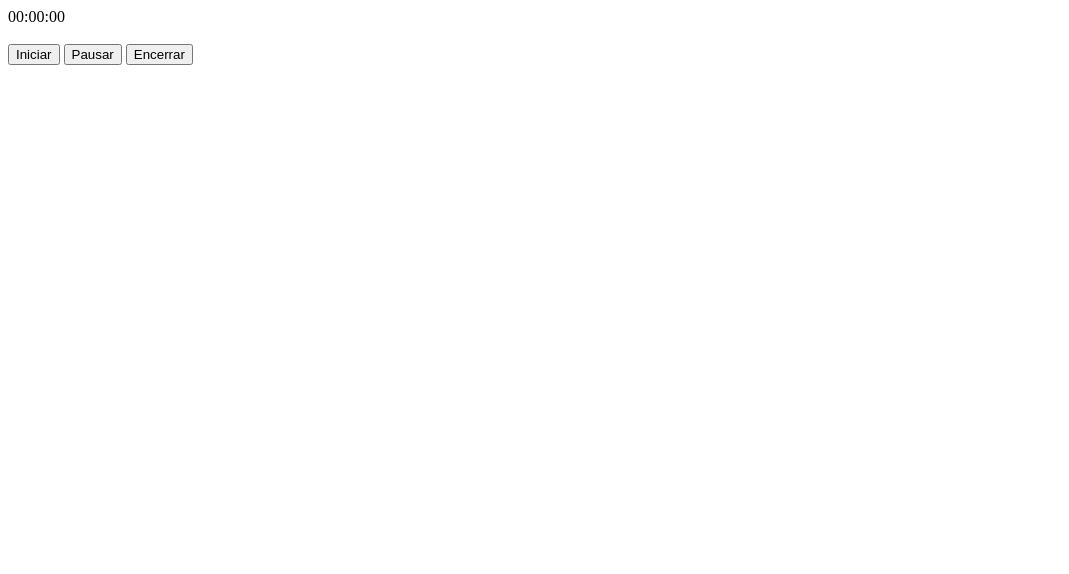
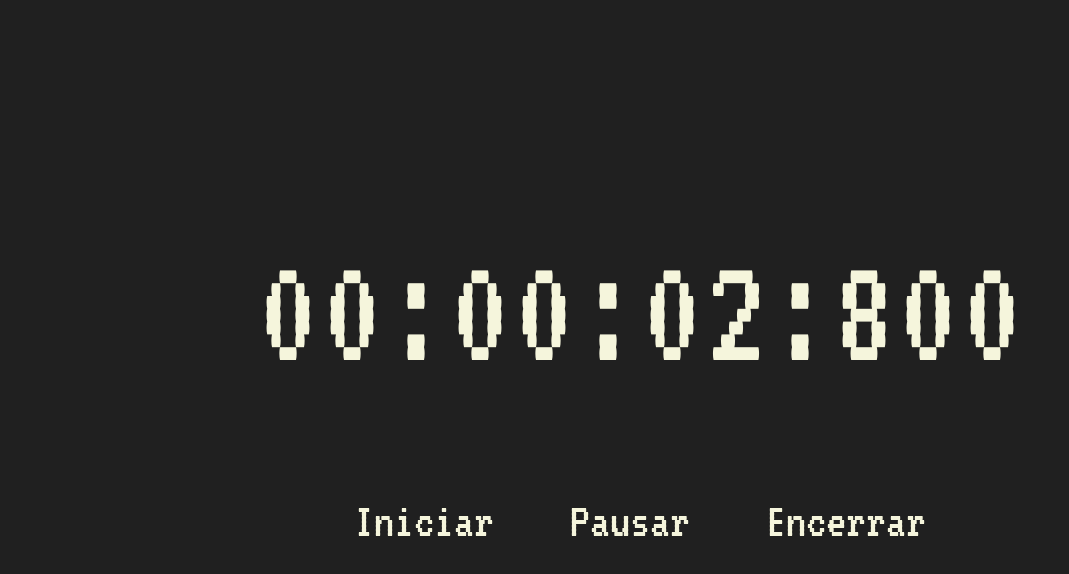
Before and after one commit to v1tooR/Estudando_js, a plain HTML site: page Cronometro/index.html in a window 1280 px wide. Both pictures are taken after a click on the button "Iniciar". Shown: the whole page, without its empty margins (0-1069 px from the left). Drawn offline with Linux system fonts and the light colour scheme.

Commit message:
timer complete

```diff
--- a/Cronometro/index.html
+++ b/Cronometro/index.html
@@ -4,17 +4,82 @@
     <meta charset="UTF-8">
     <meta http-equiv="X-UA-Compatible" content="IE=edge">
     <meta name="viewport" content="width=device-width, initial-scale=1.0">
+    <link rel="stylesheet" href="./style.css">
+    <link rel="preconnect" href="https://fonts.googleapis.com">
+    <link rel="preconnect" href="https://fonts.gstatic.com" crossorigin>
+    <link href="https://fonts.googleapis.com/css2?family=VT323&display=swap" rel="stylesheet">
     <title>Cronometro</title>
 </head>
 <body>
-    <form name="form-main">
+    <form name="form_main">
         <div>
-            <span id="hour">00</span>:<span id="min">00</span>:<span id="sec">00</span>
+            <span id="hour">00</span>:<span id="min">00</span>:<span id="sec">00</span>:<span id="mili">000</span>
         </div>
         <br>
-        <button type="button" name="start">Iniciar</button>
-        <button type="button" name="pause">Pausar</button>
-        <button type="button" name="reset">Encerrar</button>
+        <div class="buttons">
+            <button type="button" name="start">Iniciar</button>
+            <button type="button" name="pause">Pausar</button>
+            <button type="button" name="reset">Encerrar</button>
+        </div>
     </form>
+    <script>
+        "use strict";
+
+        let hour = 0;
+        let min = 0;
+        let sec = 0;
+        let mili = 0;
+
+        let cron;
+
+        document.form_main.start.onclick = () => start();
+        document.form_main.pause.onclick = () => pause();
+        document.form_main.reset.onclick = () => reset();
+
+        function start() {
+        pause();
+        cron = setInterval(() => { timer(); }, 10);
+        }
+
+        function pause() {
+        clearInterval(cron);
+        }
+
+        function reset() {
+        hour = 0;
+        min = 0;
+        sec = 0;
+        mili = 0;
+        document.getElementById('hour').innerText = '00';
+        document.getElementById('min').innerText = '00';
+        document.getElementById('sec').innerText = '00';
+        document.getElementById('mili').innerText = '000';
+
+        pause()
+        }
+
+        function timer() {
+        if ((mili += 10) == 1000) {
+            mili = 0;
+            sec++;
+        }
+        if (sec == 60) {
+            sec = 0;
+            min++;
+        }
+        if (min == 60) {
+            min = 0;
+            hour++;
+        }
+        document.getElementById('hour').innerText = returnData(hour);
+        document.getElementById('min').innerText = returnData(min);
+        document.getElementById('sec').innerText = returnData(sec);
+        document.getElementById('mili').innerText = returnData(mili);
+        }
+
+        function returnData(input) {
+        return input > 10 ? input : `0${input}`
+        }
+    </script>
 </body>
 </html>
--- /dev/null
+++ b/Cronometro/style.css
@@ -0,0 +1,46 @@
+*{
+    box-sizing: border-box;
+    align-items: center;
+    font-family: 'VT323', monospace;
+    color:beige;
+    background-color: rgb(32, 32, 32);
+}
+body{
+    display: flex;
+    place-content: center;
+    min-height: 100vh;
+    margin: 0;
+}
+div{
+    align-items: center;
+    text-align: center;
+    font-size: 20vh;
+}
+.buttons{
+    align-items: center;
+    text-align: center;
+}
+
+button{
+    background: none;
+    border-style: none;
+    font-size: 50px;
+}
+
+button:hover{
+    color: rgb(255, 119, 50);
+    transition: 0.7s;
+}
+
+@media screen and (max-width: 900px){
+    div{
+        font-size: 10vh;
+    }
+    .buttons{
+        display: grid;
+    }
+    button{
+        margin-top: 10px;
+        font-size: 4vh;
+    }
+}
```
Also changed, not shown: Cronometro/script.js (+14 -6 lines).
